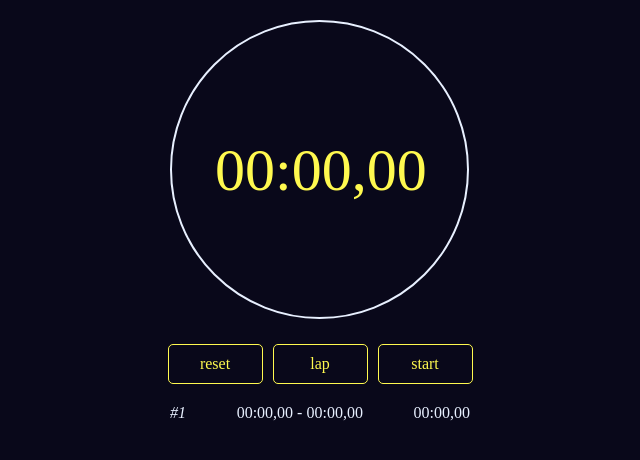
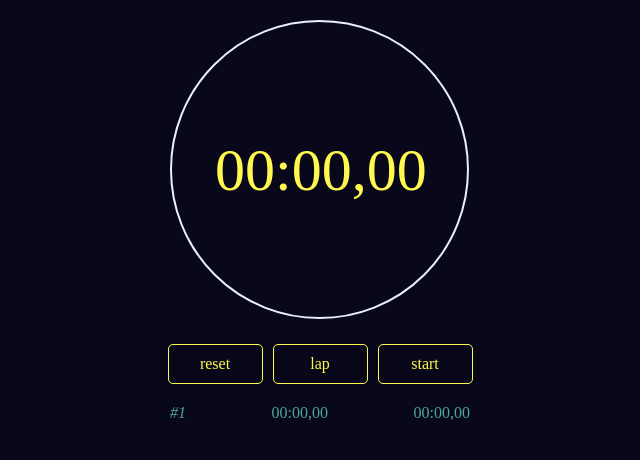
Before and after one commit to fm1randa/stopwatch, a React (Create React App) app: page / in a window 1280 px wide. Both pictures are taken after a click on the button "lap". Shown: the top 460 px of the page, without its empty margins (320-960 px from the left). Built offline with nearby package versions, Linux system fonts and the light colour scheme.

Commit message:
add colors to shorter and longer laps

```diff
--- a/src/components/Counter/Laps/Lap/index.jsx
+++ b/src/components/Counter/Laps/Lap/index.jsx
@@ -2,12 +2,11 @@ import React from "react";
 import { Container, LapId, Start, End, Duration, StartEnd } from "./styles";
 import getFormattedTimer from "../../../../helpers/getFormattedTimer";
 
-const Index = ({ index, start, end, duration }) => {
+const Index = ({ index, start, end, duration, ...rest }) => {
 	return (
-		<Container>
+		<Container {...rest}>
 			<LapId>#{index + 1}</LapId>
 			<StartEnd>
-				<Start>{getFormattedTimer(start, { showMs: true })}</Start> -{" "}
 				<End>{getFormattedTimer(end, { showMs: true })}</End>
 			</StartEnd>
 			<Duration>{getFormattedTimer(duration, { showMs: true })}</Duration>
--- a/src/components/Counter/Laps/Lap/styles.jsx
+++ b/src/components/Counter/Laps/Lap/styles.jsx
@@ -7,6 +7,13 @@ export const Container = styled.div`
 	justify-content: space-between;
 	column-gap: 10px;
 	color: ${COLORS.white};
+
+	&.shorter {
+		color: ${COLORS.green};
+	}
+	&.longer {
+		color: ${COLORS.red};
+	}
 `;
 
 export const LapId = styled.span`
--- a/src/components/Counter/Laps/index.jsx
+++ b/src/components/Counter/Laps/index.jsx
@@ -1,8 +1,45 @@
-import React from "react";
+import { useState, useEffect } from "react";
 import { Container } from "./styles";
 import Lap from "./Lap";
 
 const Index = ({ laps }) => {
+	const [shorterLap, setShorterLap] = useState(0);
+	const [longerLap, setLongerLap] = useState(0);
+
+	useEffect(() => {
+		if (!laps[0]) {
+			return;
+		}
+		let shorter = laps[0];
+		let longer = laps[0];
+		laps.forEach((lap) => {
+			if (shorter.duration > lap.duration) {
+				shorter = lap;
+			}
+			if (longer.duration < lap.duration) {
+				longer = lap;
+			}
+		});
+		setShorterLap(shorter);
+		setLongerLap(longer);
+	}, [laps]);
+
+	function getClass(lap) {
+		if (isTheShorter(lap)) {
+			return "shorter";
+		} else if (isTheLonger(lap)) {
+			return "longer";
+		}
+	}
+
+	function isTheShorter(lap) {
+		return lap.index === shorterLap.index;
+	}
+
+	function isTheLonger(lap) {
+		return lap.index === longerLap.index;
+	}
+
 	return (
 		<Container>
 			{laps.map((lap) => (
@@ -11,7 +48,8 @@ const Index = ({ laps }) => {
 					index={lap.index}
 					start={lap.startTime}
 					end={lap.endTime}
-					duration={lap.endTime - lap.startTime}
+					duration={lap.duration}
+					className={getClass(lap)}
 				/>
 			))}
 		</Container>
```
